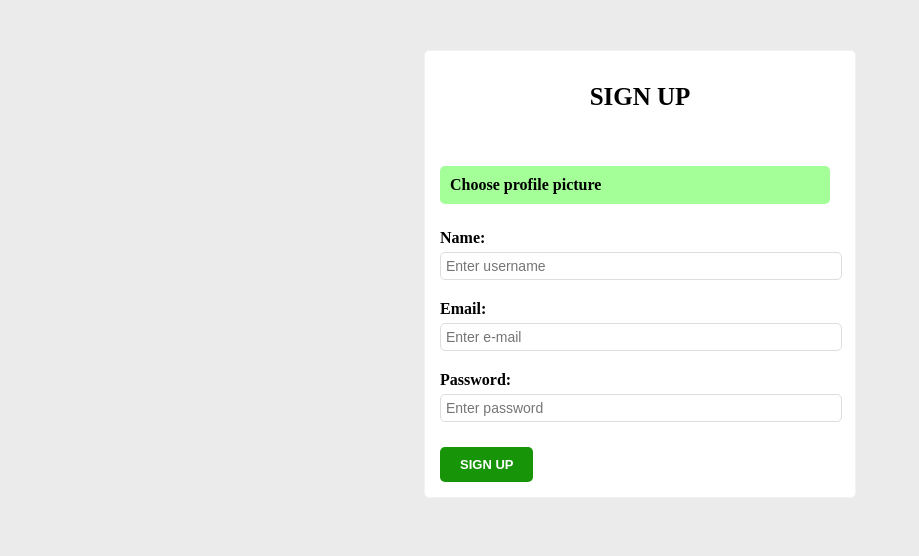
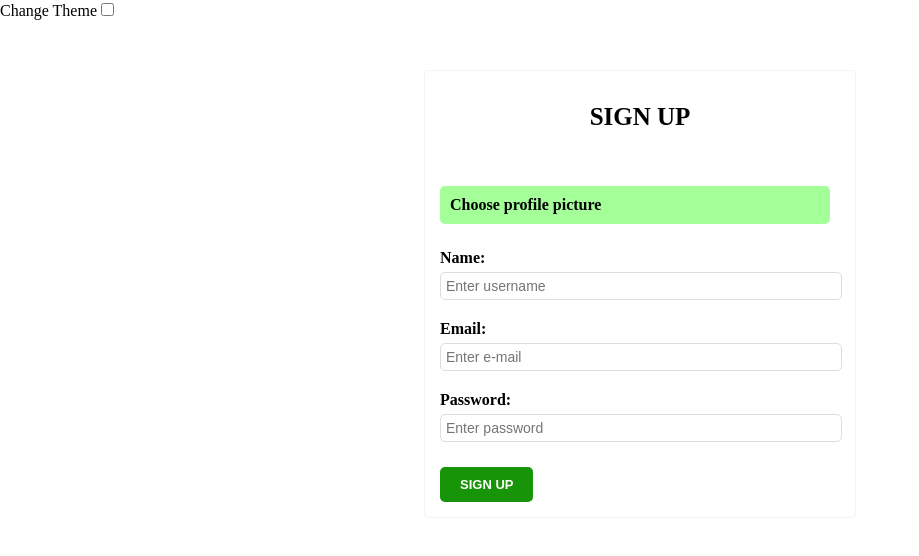
Before and after one commit to arrrmann/newsPage, a React (Create React App) app: page / in a window 1280 px wide. Shown: the top 556 px of the page, without its empty margins (0-919 px from the left). Built offline with nearby package versions, Linux system fonts and the light colour scheme.

Commit message:
added theme functionality

```diff
--- /dev/null
+++ b/src/Test1/Test1.js
@@ -0,0 +1,5 @@
+export default function Test1({children}){
+    return(
+        <div className="test-c">{children}</div>
+    )
+}
--- a/src/components/App/App.js
+++ b/src/components/App/App.js
@@ -2,6 +2,8 @@ import { useState } from 'react'
 import LocalStorageService from '../../services/LocalStorageService'
 import RegisterPage from '../RegisterPage'
 import UserPage from '../UserPage'
+import DarkThemeToggle from '../DarkThemeToggle/DarkThemeToggle.js'
+import Test1 from '../../Test1/Test1.js'
 import './app.css'
 
 export default function App(){
@@ -17,9 +19,16 @@ export default function App(){
 
     return (
     <div>
-        {
+        {/* <Test1>
+            <h1>Hello</h1>
+            <h5>Bye</h5>
+        </Test1> */}
+        <DarkThemeToggle>
+            <RegisterPage/>
+        </DarkThemeToggle>
+        {/* {
             isRegistred  ? <UserPage userData={userData}/> : <RegisterPage handleData={handleData} />
-        }
+        } */}
     </div>
     )
 }
--- a/src/components/App/app.css
+++ b/src/components/App/app.css
@@ -1,5 +1,18 @@
 body, html{
     padding: 0;
     margin: 0;
-    background-color: rgb(235, 235, 235)
+    /* background-color: rgb(235, 235, 235) */
 }
+
+.dark-child{
+    display: block;
+    width: 500px;
+    background-color: rgb(0, 0, 0);
+    color: #fff;
+    font-size: 14px;
+    text-align: center;
+    border-radius: 5px;
+    box-shadow: 5px 4px 15px 2px #000000;
+    margin: 20px;
+    padding: 20px
+}
--- /dev/null
+++ b/src/components/DarkThemeToggle/DarkThemeToggle.js
@@ -0,0 +1,21 @@
+import { useState } from "react";
+
+export default function DarkThemeToggle ({children}){
+    const [isDark, setIsDark]=useState(false)
+
+    const handleCheckBoxValue=()=>{
+        setIsDark(!isDark)
+    }
+
+    return(
+        <div>
+            <label>
+                Change Theme
+                <input type="checkbox" onChange={handleCheckBoxValue}/>
+            </label>
+            {
+                isDark ? <div className="dark-child">{children}</div>:<div>{children}</div>
+            }
+        </div>
+    )
+}
```
